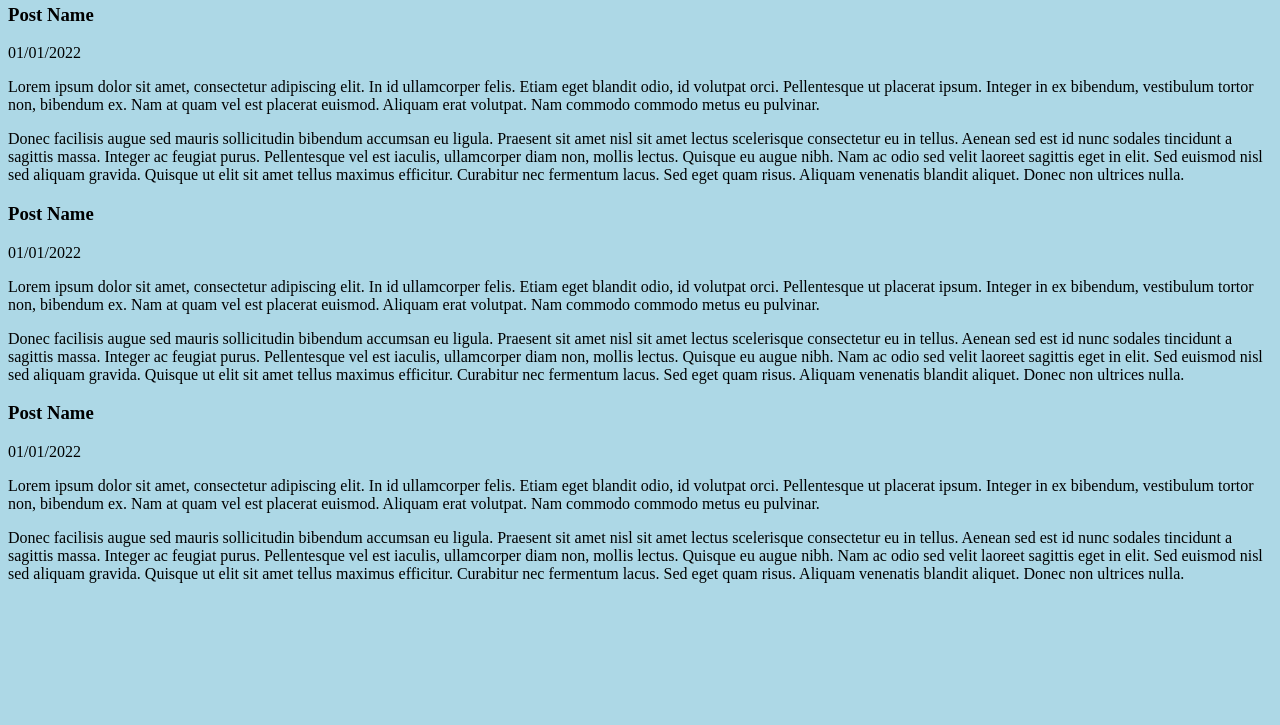
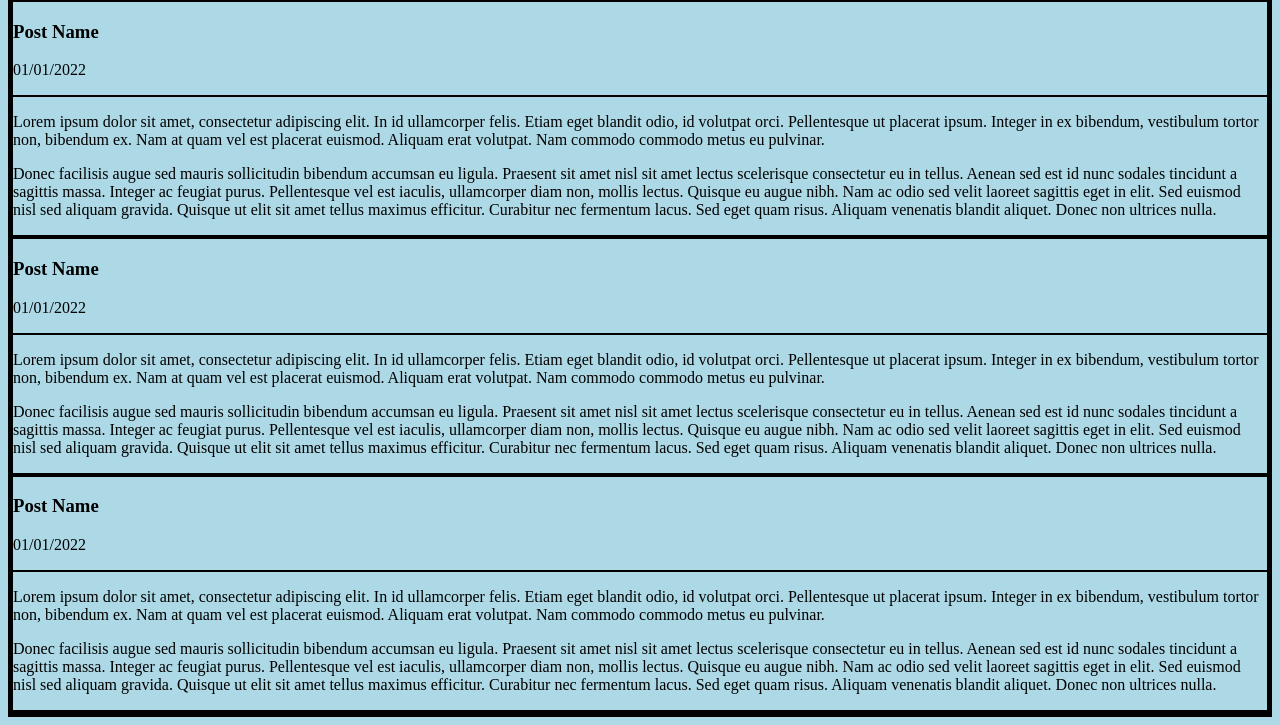
Before and after one commit to JavaSaimye/websitetemplates, a plain HTML site: page template1/index.html in a window 1280 px wide. Shown: the part 113-838 px from the top of the page. Before the commit the page ends 800 px from the top, so only its background shows below. Drawn offline with Linux system fonts and the light colour scheme.

Commit message:
Update style.css

```diff
--- a/template1/style.css
+++ b/template1/style.css
@@ -6,3 +6,6 @@ h1 {
   color: navy;
   margin-left: 20px;
 }
+ div{
+   border: 1px solid black;
+ }
```
